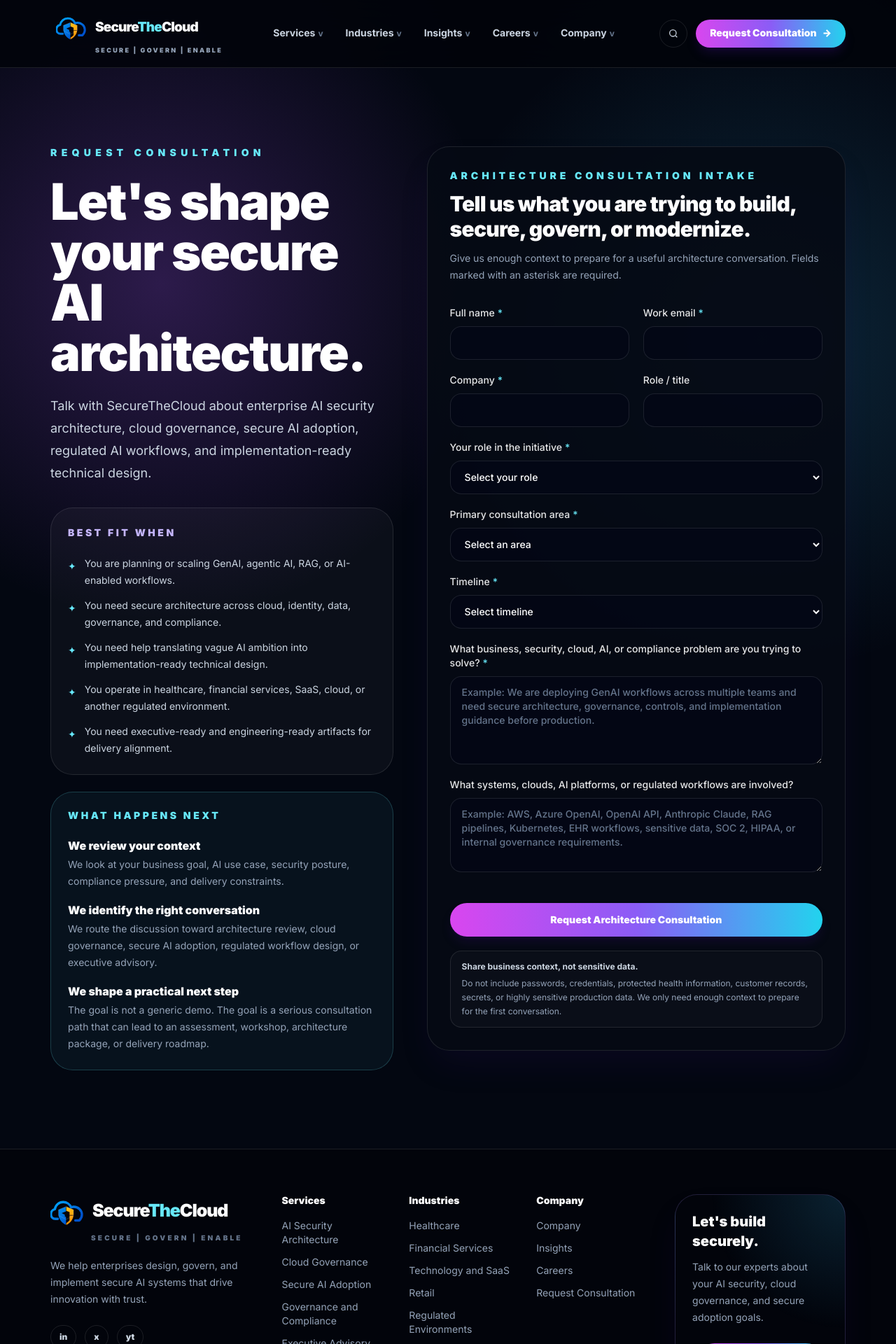
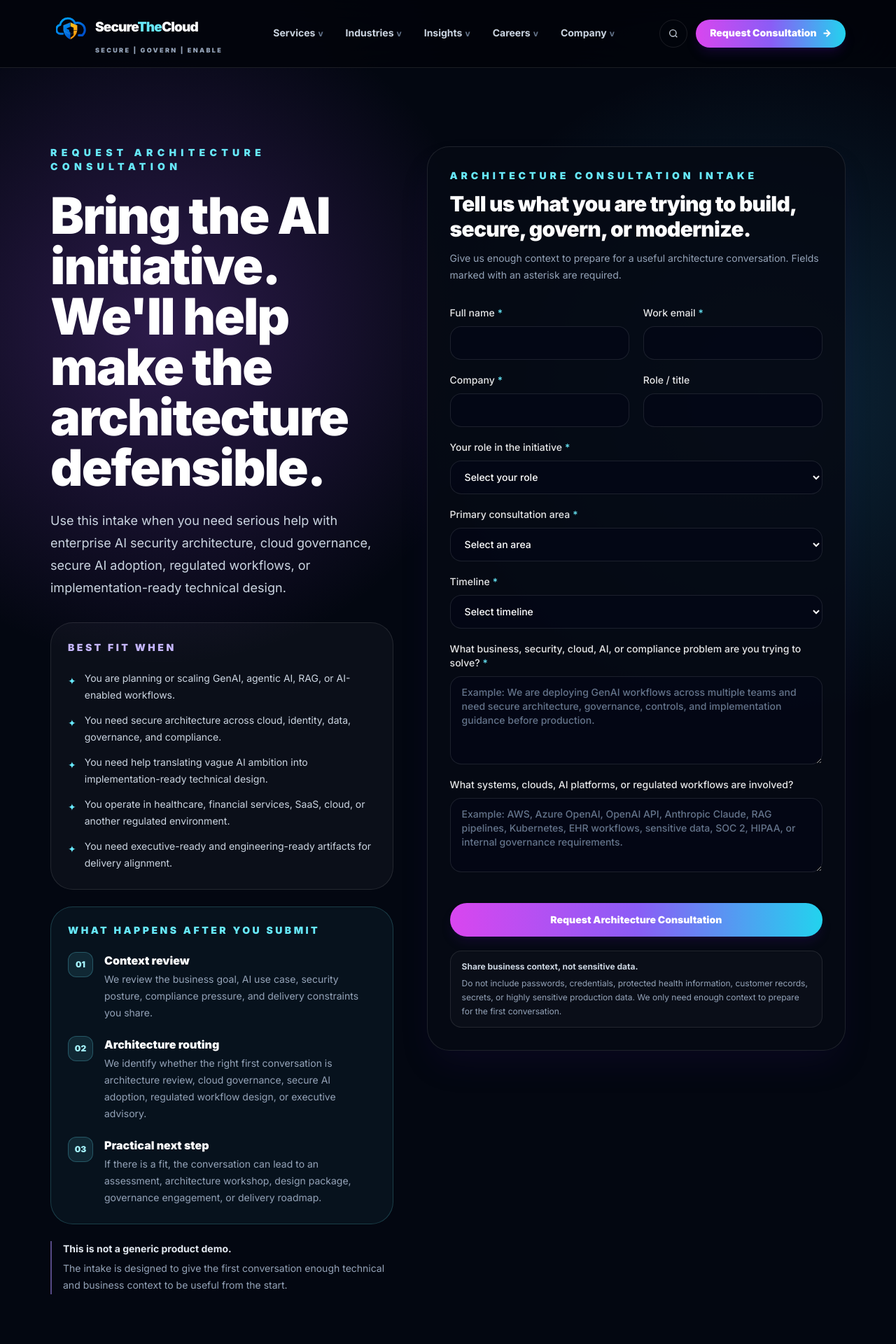
Before and after one commit to S3curethecloud/stc-marketing-site, a Next.js app: page /request-demo in a window 1280 px wide. Shown: the top 1920 px of the page at 70% size. Built offline with nearby package versions, Linux system fonts and the light colour scheme.

Commit message:
Sharpen consultation funnel expectations

```diff
--- a/app/request-demo/page.tsx
+++ b/app/request-demo/page.tsx
@@ -4,7 +4,7 @@ import DemoRequestForm from "@/components/forms/DemoRequestForm";
 import { buildPageMetadata } from "@/lib/metadata";
 
 export const metadata = buildPageMetadata({
-  title: "Request Consultation",
+  title: "Request Enterprise AI Architecture Consultation",
   description:
     "Request a SecureTheCloud consultation for enterprise AI security architecture, cloud governance, secure AI adoption, and implementation-ready technical design.",
   path: "/request-demo",
@@ -20,19 +20,22 @@ const consultationFit = [
 
 const whatHappensNext = [
   {
-    title: "We review your context",
+    number: "01",
+    title: "Context review",
     body:
-      "We look at your business goal, AI use case, security posture, compliance pressure, and delivery constraints.",
+      "We review the business goal, AI use case, security posture, compliance pressure, and delivery constraints you share.",
   },
   {
-    title: "We identify the right conversation",
+    number: "02",
+    title: "Architecture routing",
     body:
-      "We route the discussion toward architecture review, cloud governance, secure AI adoption, regulated workflow design, or executive advisory.",
+      "We identify whether the right first conversation is architecture review, cloud governance, secure AI adoption, regulated workflow design, or executive advisory.",
   },
   {
-    title: "We shape a practical next step",
+    number: "03",
+    title: "Practical next step",
     body:
-      "The goal is not a generic demo. The goal is a serious consultation path that can lead to an assessment, workshop, architecture package, or delivery roadmap.",
+      "If there is a fit, the conversation can lead to an assessment, architecture workshop, design package, governance engagement, or delivery roadmap.",
   },
 ] as const;
 
@@ -41,46 +44,58 @@ export default function RequestDemoPage() {
     <Section className="relative overflow-hidden bg-[#030711]">
       <div className="absolute inset-0 bg-[radial-gradient(circle_at_18%_20%,rgba(168,85,247,0.25),transparent_30rem),radial-gradient(circle_at_85%_25%,rgba(56,189,248,0.18),transparent_30rem)]" />
       <Container className="relative">
-        <div className="grid gap-12 lg:grid-cols-[0.9fr_1.1fr] lg:items-start">
+        <div className="grid gap-10 lg:grid-cols-[0.9fr_1.1fr] lg:items-start lg:gap-12">
           <div>
-            <p className="text-sm font-black uppercase tracking-[0.45em] text-cyan-300">
-              Request Consultation
+            <p className="text-xs font-black uppercase tracking-[0.32em] text-cyan-300 sm:text-sm sm:tracking-[0.45em]">
+              Request Architecture Consultation
             </p>
 
-            <h1 className="mt-6 text-5xl font-black tracking-tight text-white sm:text-7xl">
-              Let&apos;s shape your secure AI architecture.
+            <h1 className="mt-5 text-4xl font-black tracking-tight text-white sm:mt-6 sm:text-6xl lg:text-7xl">
+              Bring the AI initiative. We&apos;ll help make the architecture defensible.
             </h1>
 
-            <p className="mt-6 text-lg leading-8 text-slate-300">
-              Talk with SecureTheCloud about enterprise AI security architecture, cloud governance, secure AI adoption, regulated AI workflows, and implementation-ready technical design.
+            <p className="mt-5 max-w-2xl text-base leading-7 text-slate-300 sm:mt-6 sm:text-lg sm:leading-8">
+              Use this intake when you need serious help with enterprise AI security architecture, cloud governance, secure AI adoption, regulated workflows, or implementation-ready technical design.
             </p>
 
-            <div className="mt-8 rounded-[2rem] border border-white/10 bg-white/[0.035] p-6 text-sm leading-6 text-slate-300">
+            <div className="mt-7 rounded-[1.75rem] border border-white/10 bg-white/[0.035] p-5 text-sm leading-6 text-slate-300 sm:mt-8 sm:rounded-[2rem] sm:p-6">
               <p className="font-black uppercase tracking-[0.25em] text-violet-300">
                 Best fit when
               </p>
               <ul className="mt-5 grid gap-3">
                 {consultationFit.map((item) => (
                   <li key={item} className="flex gap-3">
-                    <span className="mt-1 text-cyan-300">✦</span>
+                    <span className="mt-1 text-cyan-300" aria-hidden="true">✦</span>
                     <span>{item}</span>
                   </li>
                 ))}
               </ul>
             </div>
 
-            <div className="mt-6 rounded-[2rem] border border-cyan-300/20 bg-cyan-300/5 p-6">
+            <div className="mt-6 rounded-[1.75rem] border border-cyan-300/20 bg-cyan-300/5 p-5 sm:rounded-[2rem] sm:p-6">
               <p className="text-sm font-black uppercase tracking-[0.25em] text-cyan-300">
-                What happens next
+                What happens after you submit
               </p>
-              <div className="mt-5 grid gap-4">
+              <div className="mt-5 grid gap-5">
                 {whatHappensNext.map((item) => (
-                  <div key={item.title}>
-                    <h2 className="text-base font-black text-white">{item.title}</h2>
-                    <p className="mt-1 text-sm leading-6 text-slate-400">{item.body}</p>
+                  <div key={item.number} className="grid grid-cols-[2.5rem_1fr] gap-3">
+                    <div className="flex h-9 w-9 items-center justify-center rounded-xl border border-cyan-300/25 bg-cyan-300/10 text-xs font-black text-cyan-200">
+                      {item.number}
+                    </div>
+                    <div>
+                      <h2 className="text-base font-black text-white">{item.title}</h2>
+                      <p className="mt-1 text-sm leading-6 text-slate-400">{item.body}</p>
+                    </div>
                   </div>
                 ))}
               </div>
+            </div>
+
+            <div className="mt-6 border-l-2 border-violet-400/50 pl-4 text-sm leading-6 text-slate-400">
+              <p className="font-bold text-slate-200">This is not a generic product demo.</p>
+              <p className="mt-1">
+                The intake is designed to give the first conversation enough technical and business context to be useful from the start.
+              </p>
             </div>
           </div>
 
```
